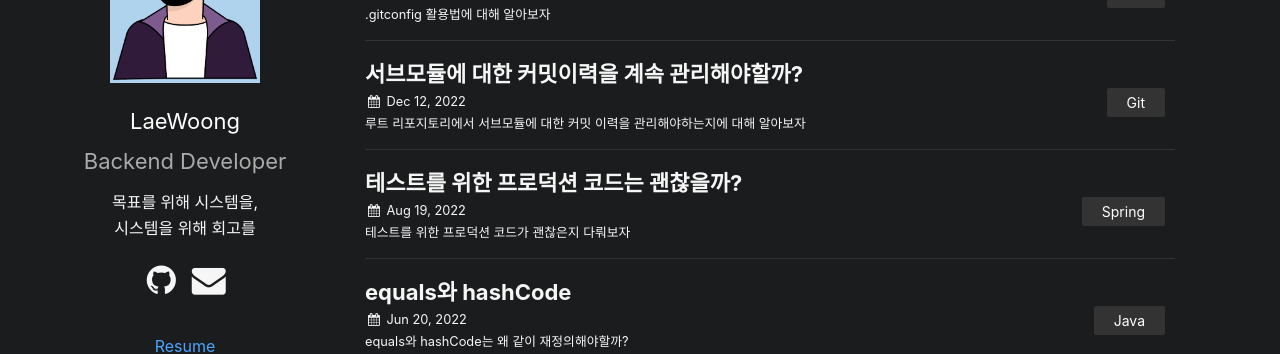
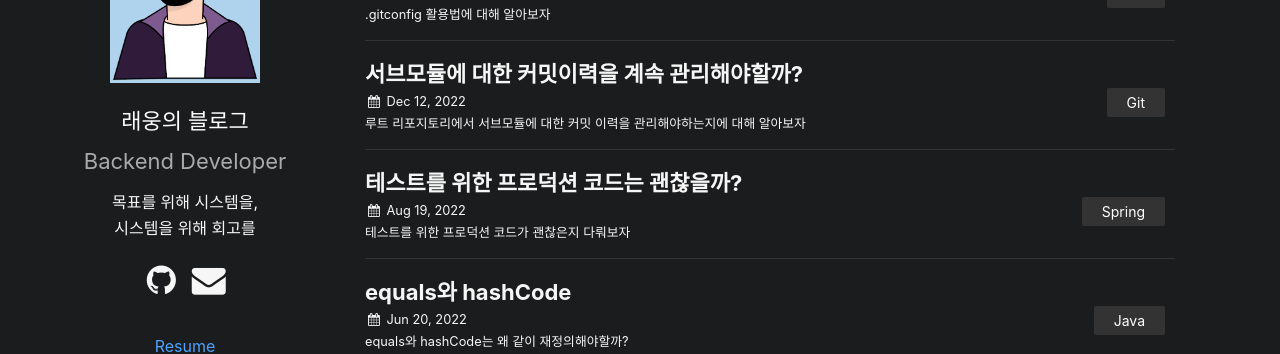
Before and after one commit to wlroh/wlroh.github.io, a Jekyll site: the page built from index.md, in a window 1280 px wide. Shown: the part 151-505 px from the top of the page. Built offline with Jekyll 4.4.1, drawn with Linux system fonts in a browser that asks for light colours.

Commit message:
docs: 블로그 이름을 수정하라

```diff
--- a/_config.yml
+++ b/_config.yml
@@ -12,7 +12,7 @@ show_excerpts: true # set to true to show excerpts on the homepage
 sass:
   sass_dir: _sass
 plainwhite:
-  name: LaeWoong
+  name: 래웅의 블로그
   tagline: Backend Developer
   intro: |
     목표를 위해 시스템을,
```
